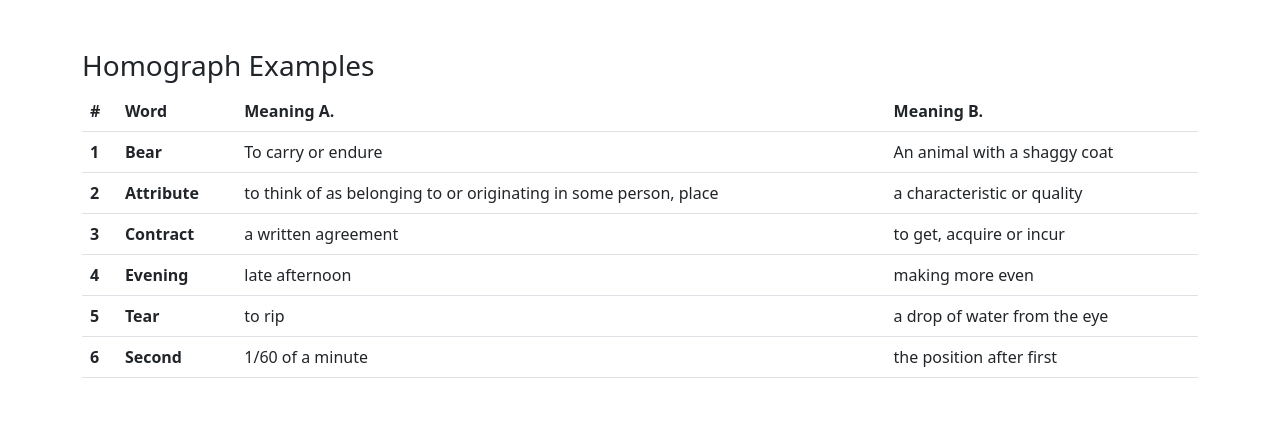
After one commit to MCole-K9/ETI, a PHP site: page /homographs.php in a window 1280 px wide. The commit adds this page. Shown: the part 527-953 px from the top of the page. Run offline with PHP 8.4, Linux system fonts and the light colour scheme.

Commit message:
Homographs page

```diff
--- /dev/null
+++ b/homographs.php
@@ -0,0 +1,84 @@
+<?php
+include 'base.php';
+?>
+
+
+<?php startblock("head"); ?>
+<title>Learn | Homonyms</title>
+<?php endblock(); ?>
+
+<?php startblock("content"); ?>
+
+<section id="header">
+    <div class="mx-auto text-center shadow my-5 w-75 rounded">
+        <h2 class="py-3">Homographs</h2>
+    </div>
+</section>
+
+<section id="intro" class="row mt-5">
+    <div class="col-12 col-lg-5 ">
+        <h5 class="mb-3">What are Homographs?</h5>
+        <p class="w-75 lh-lg my-4">Homographs  are words that have the same spelling but differ in origin, meaning, and sometimes pronunciation</p>
+    </div>
+    <div class="col-12 col-lg-7">
+        <div class="" class="ratio ratio-16x9 py-5">
+            <iframe class="w-100" src="https://www.youtube.com/embed/FUQKaUncNmQ" style="height: 300px ;"></iframe>
+        </div>
+    </div>
+
+</section>
+
+<section id="examples" class="my-5">
+    <h3>Homograph Examples</h3>
+    <table class="table mb-5 table-hover">
+    <thead>
+            <tr>
+                <th scope="col">#</th>
+                <th scope="col">Word </th>
+                <th scope="col">Meaning A.</th>
+                <th scope="col">Meaning B.</th>
+            </tr>
+        </thead>
+        <tbody >
+            <tr>
+                <th scope="row">1</th>
+                <td class="fw-bold">Bear</td>
+                <td>To carry or endure</td>
+                <td>An animal with a shaggy coat </td>
+            </tr>
+            <tr>
+                <th scope="row">2</th>
+                <td class="fw-bold">Attribute</td>
+                <td>to think of as belonging to or originating in some person, place</td>
+                <td> a characteristic or quality</td>
+            </tr>
+            <tr>
+                <th scope="row">3</th>
+                <td class="fw-bold">Contract</td>
+                <td>a written agreement</td>
+                <td>to get, acquire or incur</td>
+            </tr>
+            <tr>
+                <th scope="row">4</th>
+                <td class="fw-bold">Evening</td>
+                <td>late afternoon</td>
+                <td>making more even</td>
+            </tr>
+            <tr>
+                <th scope="row">5</th>
+                <td class="fw-bold">Tear</td>
+                <td>to rip</td>
+                <td>a drop of water from the eye</td>
+            </tr>
+            <tr>
+                <th scope="row">6</th>
+                <td class="fw-bold">Second</td>
+                <td>1/60 of a minute</td>
+                <td>the position after first</td>
+            </tr>
+        </tbody>
+    </table>
+</section>
+
+
+<?php endblock() ?>
--- a/index.php
+++ b/index.php
@@ -52,7 +52,7 @@ include 'base.php';
       <li class="list-group-item d-flex justify-content-between align-items-center">
         Homographs
         <span class="badge bg-primary rounded-pill">
-          <a class="text-white text-decoration-none" href="">Go <svg xmlns="http://www.w3.org/2000/svg" width="16" height="16" fill="currentColor" class="bi bi-arrow-right" viewBox="0 0 16 16">
+          <a class="text-white text-decoration-none" href="homographs.php">Go <svg xmlns="http://www.w3.org/2000/svg" width="16" height="16" fill="currentColor" class="bi bi-arrow-right" viewBox="0 0 16 16">
               <path fill-rule="evenodd" d="M1 8a.5.5 0 0 1 .5-.5h11.793l-3.147-3.146a.5.5 0 0 1 .708-.708l4 4a.5.5 0 0 1 0 .708l-4 4a.5.5 0 0 1-.708-.708L13.293 8.5H1.5A.5.5 0 0 1 1 8z" />
             </svg>
           </a>
```
